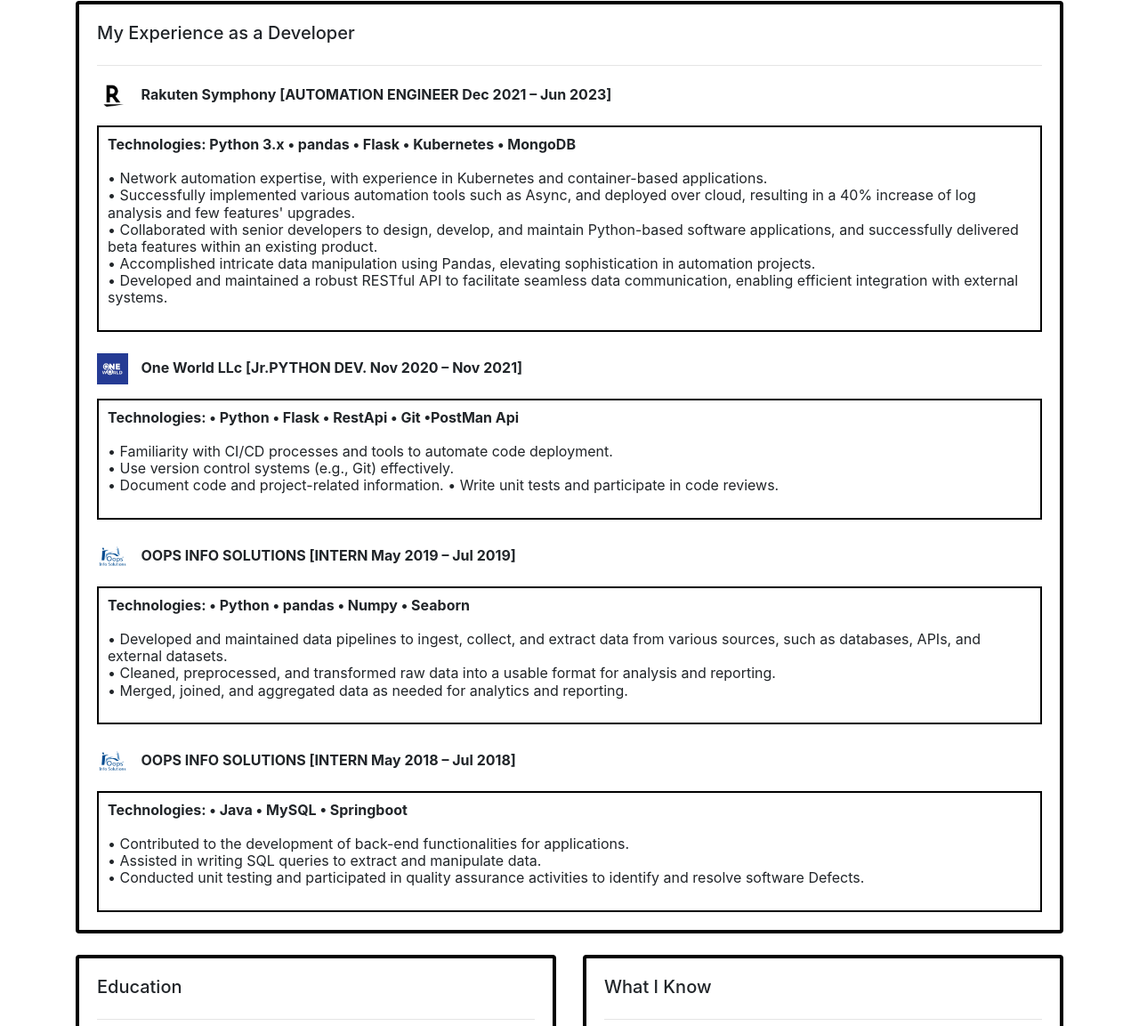
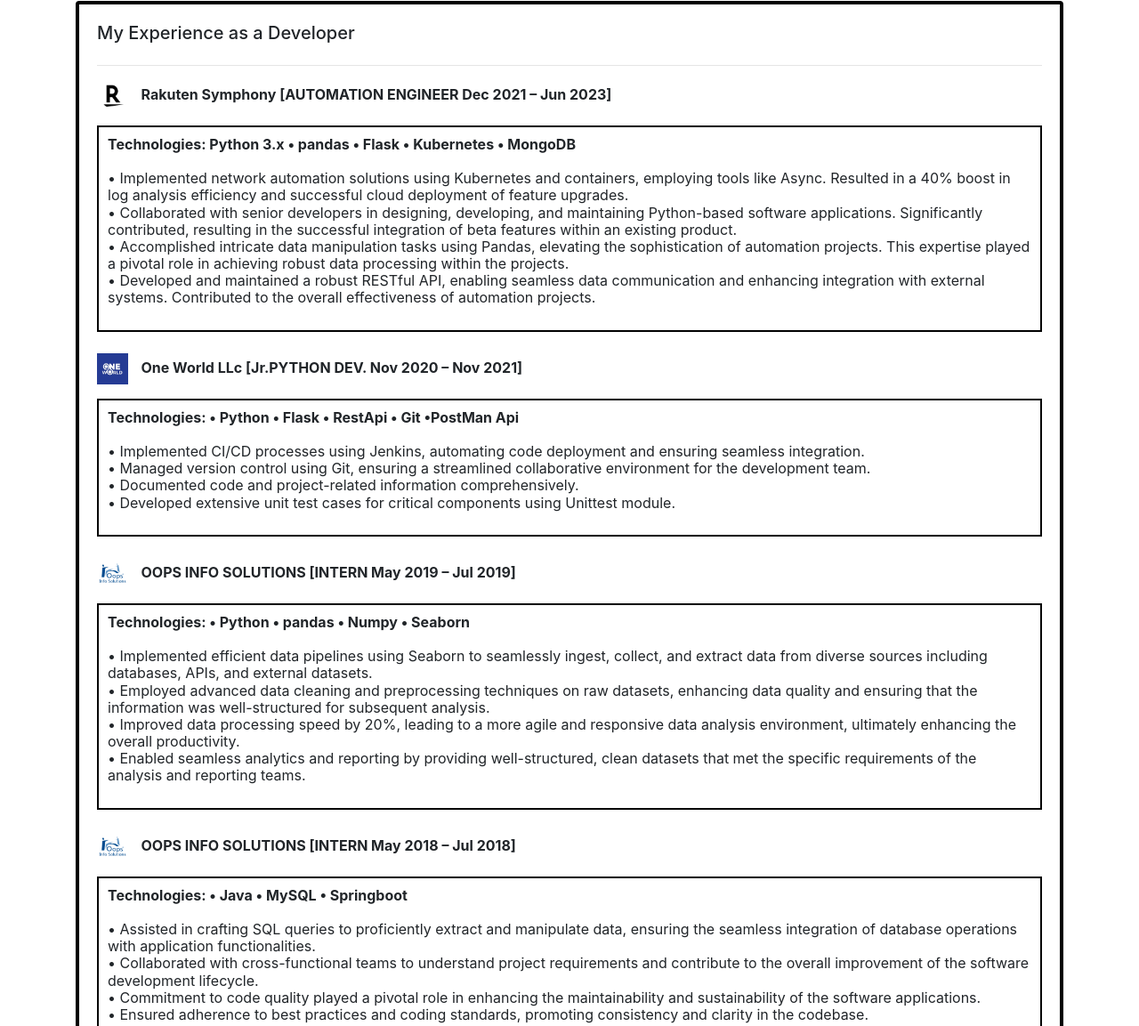
Before and after one commit to AbhimanyuBhagwati/html_resume, a plain HTML site: page index.html in a window 1280 px wide. Shown: the part 481-1634 px from the top of the page at 89% size. Drawn offline with nearby package versions, Linux system fonts and the light colour scheme.

Commit message:
Update index.html

```diff
--- a/index.html
+++ b/index.html
@@ -70,14 +70,14 @@
     <ul>
         <strong><li>Technologies: Python 3.x • pandas • Flask • Kubernetes • MongoDB</li></strong><br>
         <br>
-        <li>• Network automation expertise, with experience in Kubernetes and container-based applications.</li>
-        <li>• Successfully implemented various automation tools such as Async, and deployed over cloud, resulting in a 40% increase
-            of log analysis and few features' upgrades.</li>
-        <li>• Collaborated with senior developers to design, develop, and maintain Python-based software applications, and
-            successfully delivered beta features within an existing product.</li>
-        <li>• Accomplished intricate data manipulation using Pandas, elevating sophistication in automation projects.</li>
-        <li>• Developed and maintained a robust RESTful API to facilitate seamless data communication, enabling efficient
-            integration with external systems.</li>
+        <li>• Implemented network automation solutions using Kubernetes and containers, employing tools like Async. Resulted in a 40% boost in log analysis efficiency and successful cloud
+deployment of feature upgrades.</li>
+        <li>• Collaborated with senior developers in designing, developing, and maintaining Python-based software applications. Significantly contributed, resulting in the successful integration of
+beta features within an existing product.</li>
+        <li>• Accomplished intricate data manipulation tasks using Pandas, elevating the sophistication of automation projects. This expertise played a pivotal role in achieving robust data processing
+within the projects.</li>
+        <li>• Developed and maintained a robust RESTful API, enabling seamless data communication and enhancing integration with external systems. Contributed to the overall effectiveness of
+automation projects.</li>
     </ul>
 </span>
                 <br>
@@ -86,10 +86,10 @@
     <ul>
         <strong><li>Technologies: • Python • Flask • RestApi • Git •PostMan Api</li></strong><br>
         <br>
-        <li>• Familiarity with CI/CD processes and tools to automate code deployment.</li><br>
-        <li>• Use version control systems (e.g., Git) effectively.</li><br>
-        <li>• Document code and project-related information.</li>
-        <li>• Write unit tests and participate in code reviews.</li>
+        <li>• Implemented CI/CD processes using Jenkins, automating code deployment and ensuring seamless integration.</li><br>
+        <li>• Managed version control using Git, ensuring a streamlined collaborative environment for the development team.</li><br>
+        <li>• Documented code and project-related information comprehensively.</li>
+        <li>• Developed extensive unit test cases for critical components using Unittest module.</li>
     </ul>
 </span>
                 <br>
@@ -98,10 +98,10 @@
     <ul>
         <strong><li>Technologies: • Python • pandas • Numpy • Seaborn</li></strong><br>
         <br>
-        <li>• Developed and maintained data pipelines to ingest, collect, and extract data from various sources, such as databases,
-        APIs, and external datasets.</li>
-        <li>• Cleaned, preprocessed, and transformed raw data into a usable format for analysis and reporting.</li>
-        <li>• Merged, joined, and aggregated data as needed for analytics and reporting.</li>
+        <li>• Implemented efficient data pipelines using Seaborn to seamlessly ingest, collect, and extract data from diverse sources including databases, APIs, and external datasets.</li>
+        <li>• Employed advanced data cleaning and preprocessing techniques on raw datasets, enhancing data quality and ensuring that the information was well-structured for subsequent analysis.</li>
+        <li>• Improved data processing speed by 20%, leading to a more agile and responsive data analysis environment, ultimately enhancing the overall productivity.</li>
+        <li>• Enabled seamless analytics and reporting by providing well-structured, clean datasets that met the specific requirements of the analysis and reporting teams.</li>
     </ul>
 </span>
                 <br>
@@ -110,9 +110,10 @@
     <ul>
         <strong><li>Technologies: • Java • MySQL • Springboot</li></strong><br>
         <br>
-        <li>• Contributed to the development of back-end functionalities for applications.</li><br>
-        <li>• Assisted in writing SQL queries to extract and manipulate data.</li>
-        <li>• Conducted unit testing and participated in quality assurance activities to identify and resolve software Defects.</li>
+        <li>• Assisted in crafting SQL queries to proficiently extract and manipulate data, ensuring the seamless integration of database operations with application functionalities.</li><br>
+        <li>• Collaborated with cross-functional teams to understand project requirements and contribute to the overall improvement of the software development lifecycle.</li>
+        <li>• Commitment to code quality played a pivotal role in enhancing the maintainability and sustainability of the software applications.</li>
+        <li>• Ensured adherence to best practices and coding standards, promoting consistency and clarity in the codebase.</li>
     </ul>
 </span>
             </div>
@@ -176,7 +177,12 @@
         </li><br><br>
 
         <strong><li>Technologies: • Python • pandas • Numpy • Seaborn • Plotly • GCP</li></strong>
-        <li>• The primary objective of the Zillow Data Visualizations project was to extract valuable insights from real estate data using a variety of plots and visualization techniques. By implementing features such as outlier detection and carefully selected plots, the aim was to uncover hidden patterns, trends, and outliers within the dataset.</li>
+        <li>• Employed Python, pandas, and NumPy for data extraction, cleaning, and manipulation of Zillow housing pricing data (2016).</li>
+        <li>• Utilized Seaborn for standard plots and Plotly for interactive visualizations, fostering an in-depth exploration of housing trends.</li>
+        <li>• Leveraged Dash to create an interactive guide-based graph, empowering users to interact with species information and customize their exploration of the data.</li>
+        <li>• Deployed the project on Google Cloud Platform for scalable data processing and storage.</li>
+        <li>• While quantitative quantification may be challenging, the analysis revealed significant qualitative insights. Applied statistical analysis, outlier detection, and comparative visualizations
+to unearth patterns, resulting in a robust foundation for informed decision-making in the real estate sector.</li>
 
     </ul>
 </span>
```
